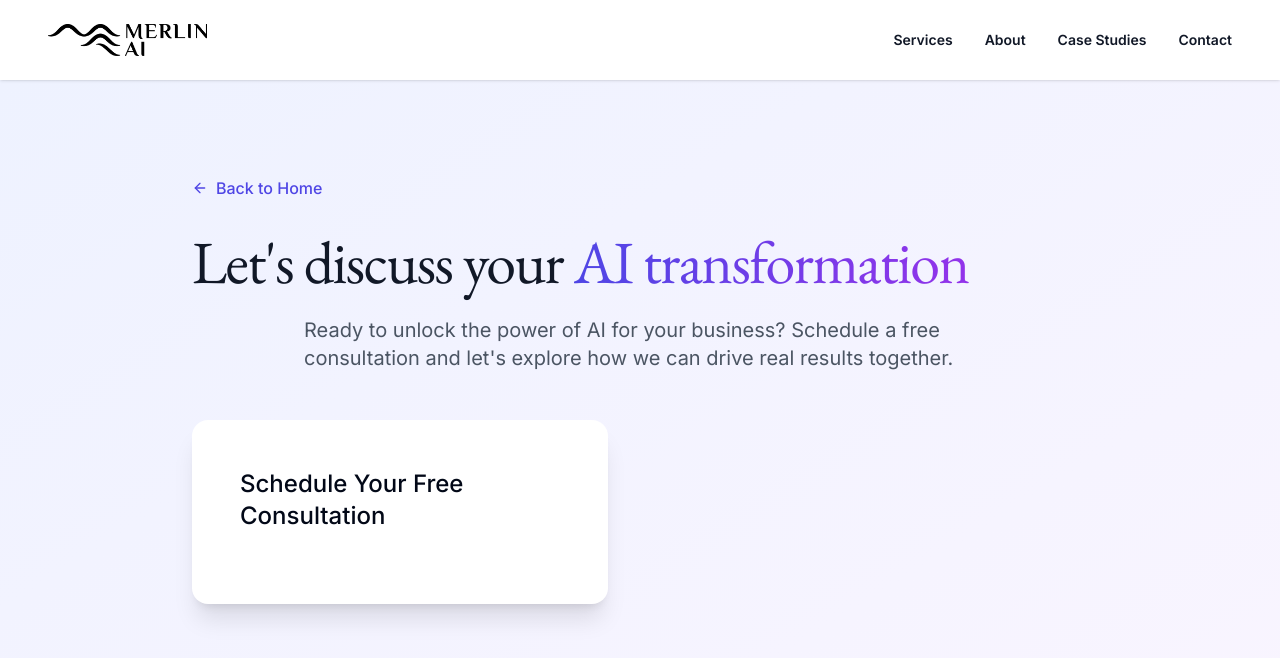
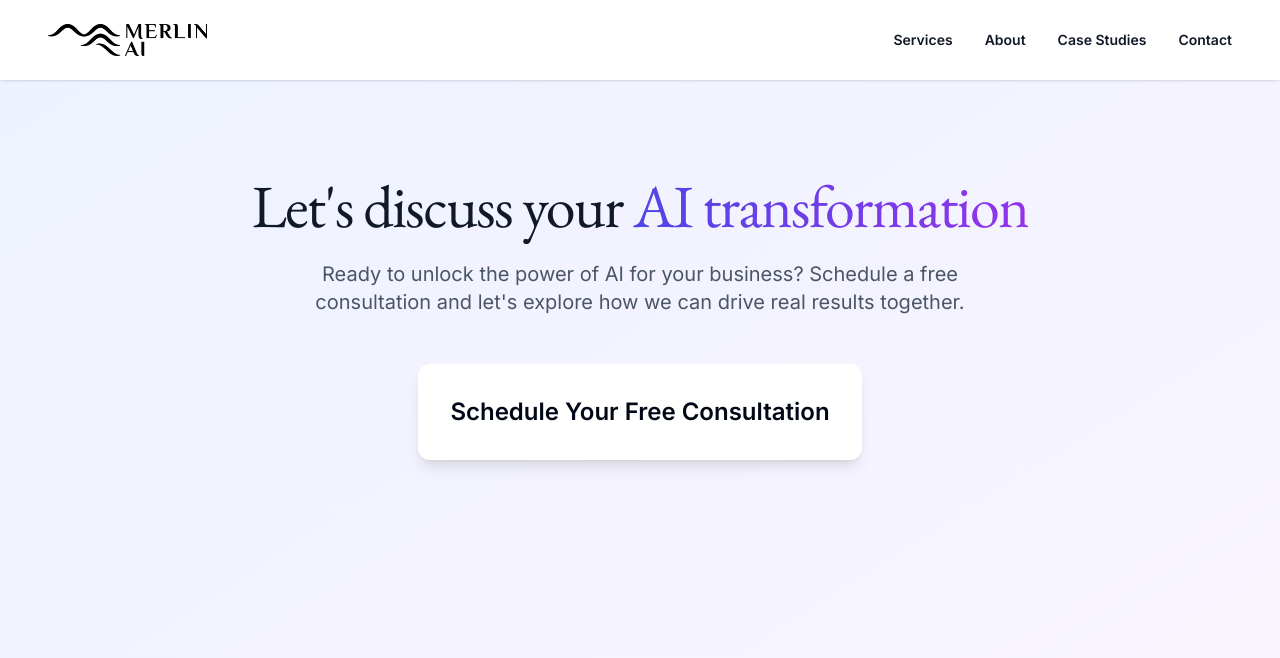
Before and after one commit to merlinmckean/website-from-same.new, a Next.js app: page /contact in a window 1280 px wide. Shown: the top 658 px of the page. Built offline with nearby package versions, Linux system fonts and the light colour scheme.

Commit message:
restored full Contact modal, removed back to home link

```diff
--- a/src/app/contact/page.tsx
+++ b/src/app/contact/page.tsx
@@ -1,81 +1,39 @@
 'use client';
 
-import Link from "next/link";
-import { useState } from 'react';
-import { Button } from "@/components/ui/button";
-import { Input } from "@/components/ui/input";
-import { Label } from "@/components/ui/label";
-import { Textarea } from "@/components/ui/textarea";
-import { Mail, Phone, Building, MessageSquare, CheckCircle, ArrowLeft } from "lucide-react";
+import { Card, CardContent } from "@/components/ui/card";
+import { ContactForm } from "@/components/ui/contact-form";
 
 export default function ContactPage() {
-  const [isSubmitted, setIsSubmitted] = useState(false);
-  const [isLoading, setIsLoading] = useState(false);
-  const [formData, setFormData] = useState({ name: '', email: '', company: '', phone: '', message: '' });
-
-  const handleSubmit = async (e: React.FormEvent) => {
-    e.preventDefault();
-    setIsLoading(true);
-    await new Promise(resolve => setTimeout(resolve, 1500));
-    setIsLoading(false);
-    setIsSubmitted(true);
-    setTimeout(() => {
-      setIsSubmitted(false);
-      setFormData({ name: '', email: '', company: '', phone: '', message: '' });
-    }, 3000);
-  };
-
-  const handleInputChange = (field: string, value: string) => {
-    setFormData(prev => ({ ...prev, [field]: value }));
-  };
-
   return (
     <div className="min-h-screen bg-gradient-to-br from-indigo-50 to-purple-50">
       <div className="py-24 px-6 md:px-12">
-        <div className="max-w-4xl mx-auto">
-          {/* Back to Home link */}
-          <Link href="/" className="inline-flex items-center text-indigo-600 hover:text-indigo-700 transition-colors mb-8 font-medium">
-            <ArrowLeft className="w-4 h-4 mr-2" />
-            Back to Home
-          </Link>
-
+        {/* Page Header */}
+        <div className="max-w-4xl mx-auto text-center mb-12">
           <h1 className="text-4xl md:text-6xl font-garamond font-normal text-gray-900 mb-6 tracking-tight">
-            Let's discuss your{` `}
+            Let&apos;s discuss your{' '}
             <span className="bg-gradient-to-r from-indigo-600 to-purple-600 bg-clip-text text-transparent">
               AI transformation
             </span>
           </h1>
-          <p className="text-xl text-gray-600 max-w-2xl mx-auto mb-12">
+          <p className="text-xl text-gray-600 max-w-2xl mx-auto">
             Ready to unlock the power of AI for your business? Schedule a free consultation
-            and let's explore how we can drive real results together.
+            and let&apos;s explore how we can drive real results together.
           </p>
+        </div>
 
-          <div className="grid grid-cols-1 lg:grid-cols-2 gap-16">
-            <div className="bg-white rounded-2xl shadow-xl p-8 md:p-12">
-              {isSubmitted ? (
-                <div className="flex flex-col items-center py-8 text-center">
-                  <CheckCircle className="w-16 h-16 text-green-500 mb-4" />
-                  <h3 className="text-2xl font-cormorant font-medium mb-4">Thank You!</h3>
-                  <p className="text-gray-600 text-lg">
-                    We've received your request and will be in touch within 24 hours.
-                  </p>
-                  <Button onClick={() => setIsSubmitted(false)} variant="outline" className="mt-6">
-                    Send Another Message
-                  </Button>
-                </div>
-              ) : (
-                <>
-                  <h2 className="text-2xl font-cormorant font-medium mb-6">
+        {/* Consultation CTA & Modal */}
+        <div className="flex justify-center">
+          <ContactForm
+            trigger={
+              <Card className="border-0 shadow-lg hover:shadow-xl cursor-pointer">
+                <CardContent className="p-8 text-center">
+                  <h2 className="text-2xl font-semibold">
                     Schedule Your Free Consultation
                   </h2>
-                  <form onSubmit={handleSubmit} className="space-y-6">
-                    {/* form fields... */}
-                  </form>
-                </>
-              )}
-            </div>
-            {/* contact info section... */}
-          </div>
+                </CardContent>
+              </Card>
+            }
+          />
         </div>
       </div>
     </div>
```
